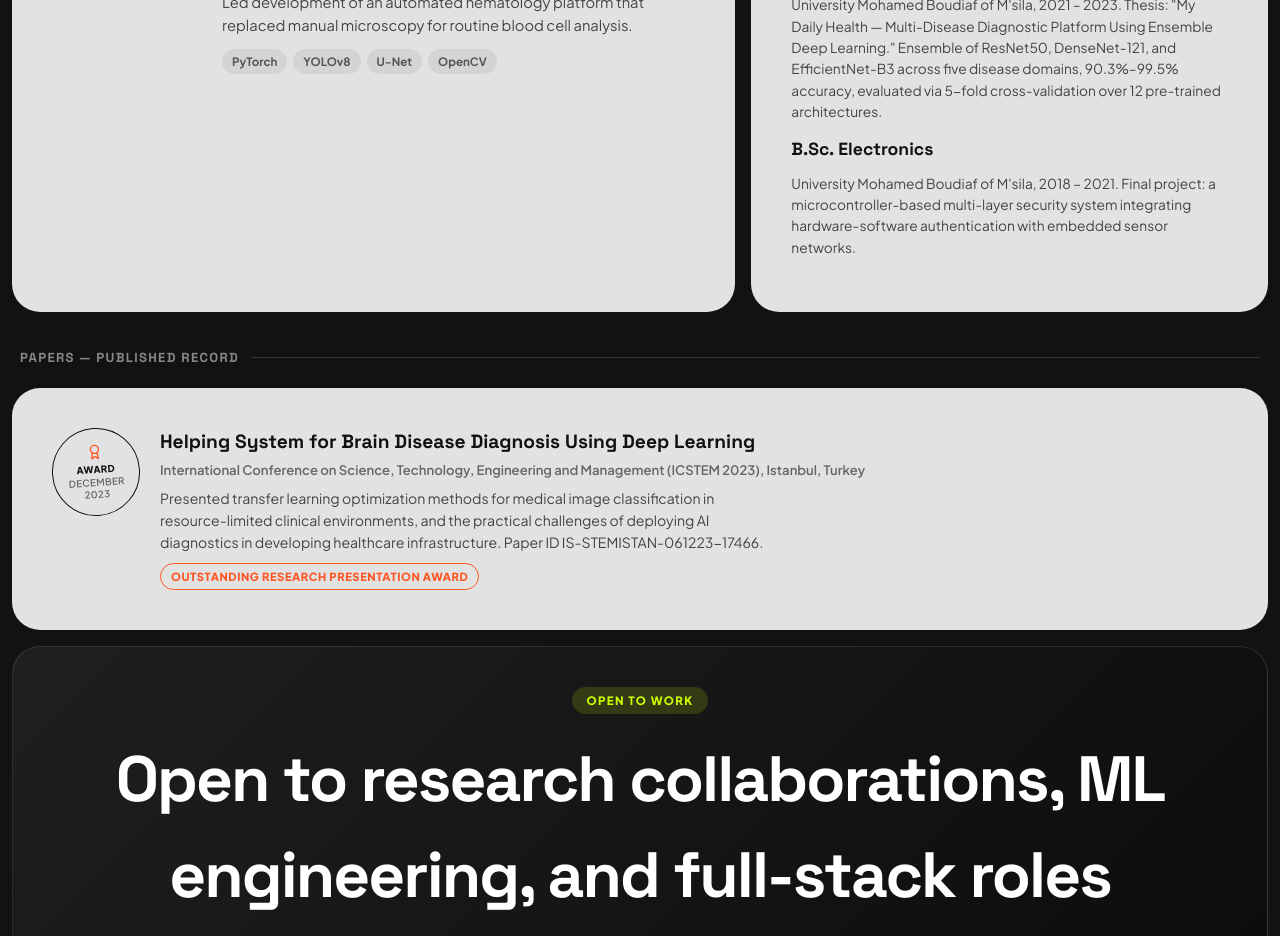
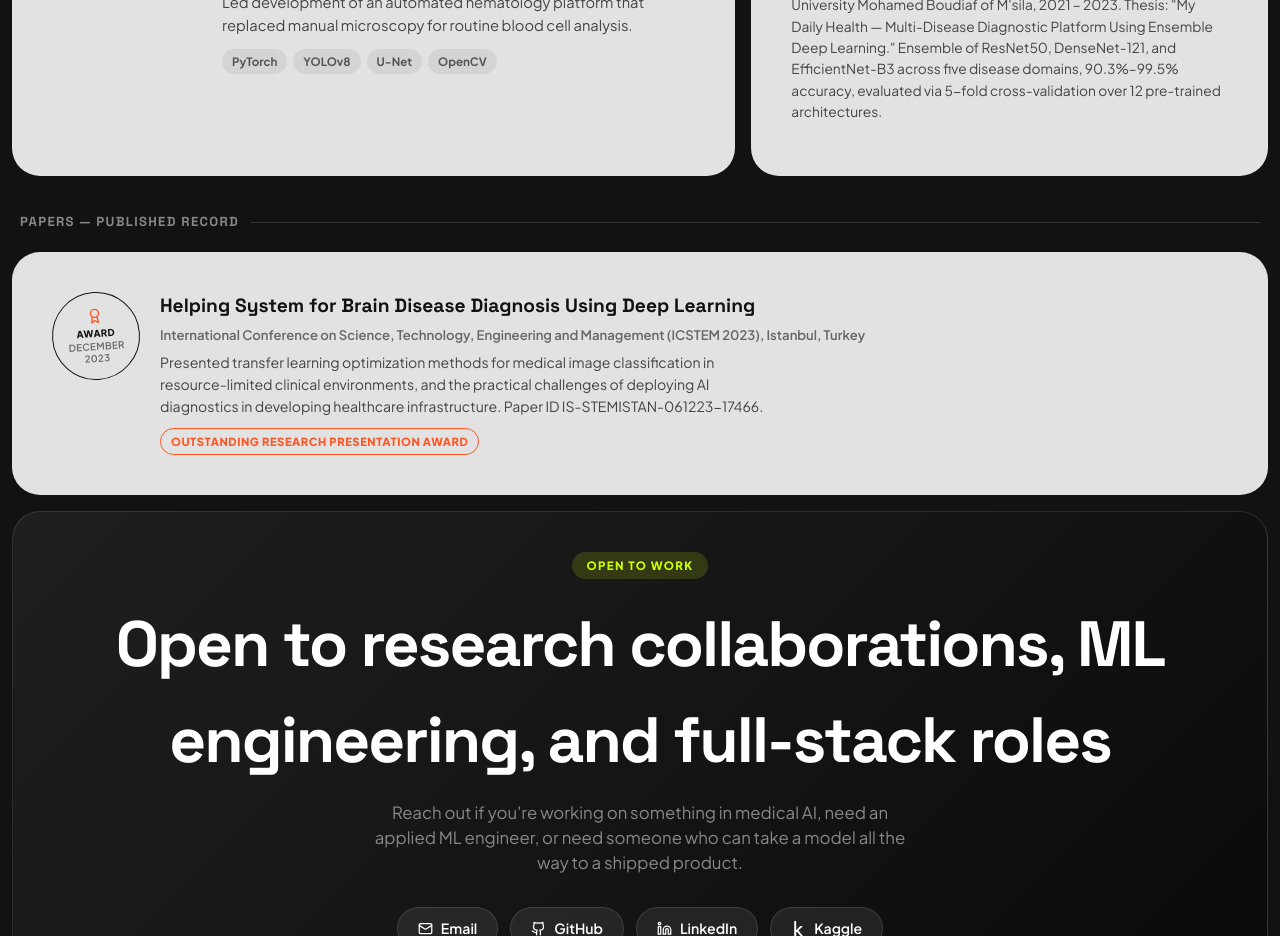
Before and after one commit to RYANX9/ahmedmessaad, a Next.js app: page / in a window 1280 px wide. Shown: the part 5120-6056 px from the top of the page. Built offline with nearby package versions, Linux system fonts and the light colour scheme.

Commit message:
Update data.ts

```diff
--- a/app/data.ts
+++ b/app/data.ts
@@ -122,14 +122,14 @@ export const education: EducationItem[] = [
     detail:
       "Thesis: \"My Daily Health — Multi-Disease Diagnostic Platform Using Ensemble Deep Learning.\" Ensemble of ResNet50, DenseNet-121, and EfficientNet-B3 across five disease domains, 90.3%–99.5% accuracy, evaluated via 5-fold cross-validation over 12 pre-trained architectures.",
   },
-  {
-    id: "bsc",
-    degree: "B.Sc. Electronics",
-    institution: "University Mohamed Boudiaf of M'sila",
-    period: "2018 – 2021",
-    detail:
-      "Final project: a microcontroller-based multi-layer security system integrating hardware-software authentication with embedded sensor networks.",
-  },
+//  {
+//    id: "bsc",
+//    degree: "B.Sc. Electronics",
+//    institution: "University Mohamed Boudiaf of M'sila",
+//    period: "2018 – 2021",
+//    detail:
+//      "Final project: a microcontroller-based multi-layer security system integrating hardware-software authentication with embedded sensor networks.",
+//  },
 ];
 
 // ---------------------------------------------------------------------------
```
